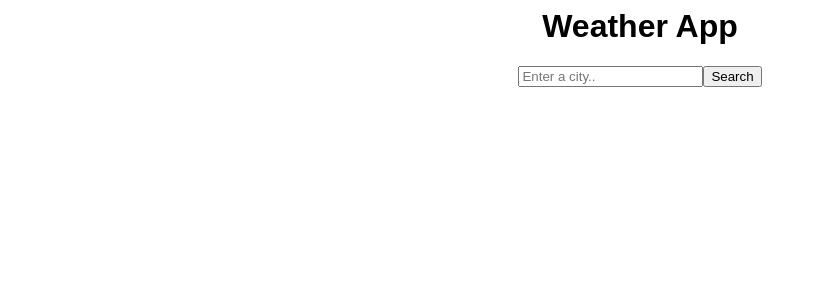
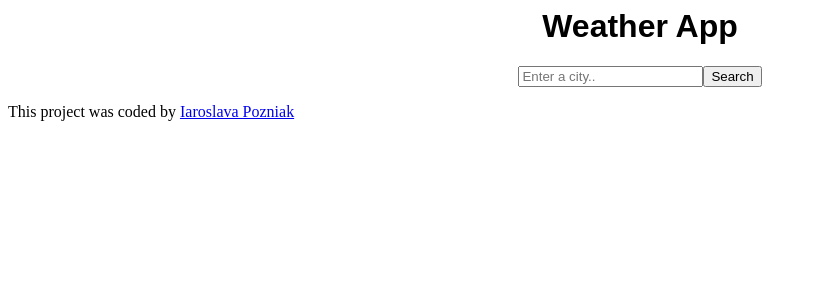
Before and after one commit to ladyyasita/weather-react-project, a React (Vite) app: page / in a window 1280 px wide. Shown: the top 300 px of the page, without its empty margins (0-817 px from the left). Built offline with nearby package versions, Linux system fonts and the light colour scheme.

Commit message:
Update index.jsx

```diff
--- a/src/index.jsx
+++ b/src/index.jsx
@@ -9,5 +9,7 @@ const root = createRoot(rootElement);
 root.render(
   <StrictMode>
     <App />
+    <footer>This project was coded by <a href="/" tafget="
+    _blank" rel="noopener noreferrer">Iaroslava Pozniak</a></footer>
   </StrictMode>
 );
```
